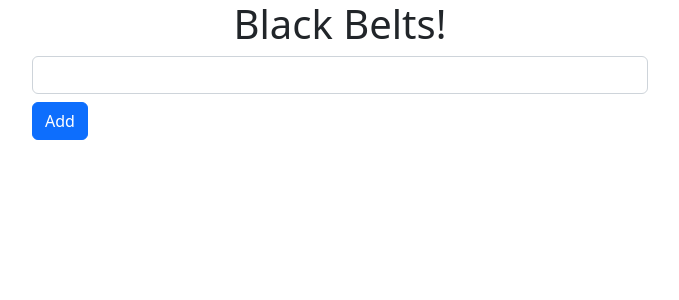
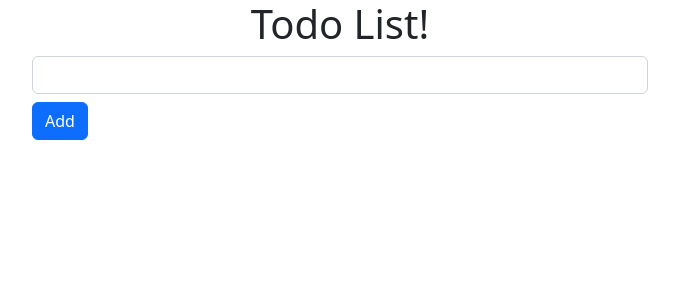
Before and after one commit to r-lutrick/Todo_List, a React (Create React App) app in the folder client/: page / in a window 1280 px wide. Shown: the top 300 px of the page, without its empty margins (300-979 px from the left). Built offline with nearby package versions, Linux system fonts and the light colour scheme.

Commit message:
Title update

```diff
--- a/client/src/components/TodoList.jsx
+++ b/client/src/components/TodoList.jsx
@@ -70,7 +70,7 @@ const TodoList = (props) => {
 
     return (
         <div className="container w-50 m-auto ">
-            <h1>Black Belts!</h1>
+            <h1>Todo List!</h1>
             <form onSubmit={handleSubmit}>
                 <input
                     className="form-control my-2"
```
